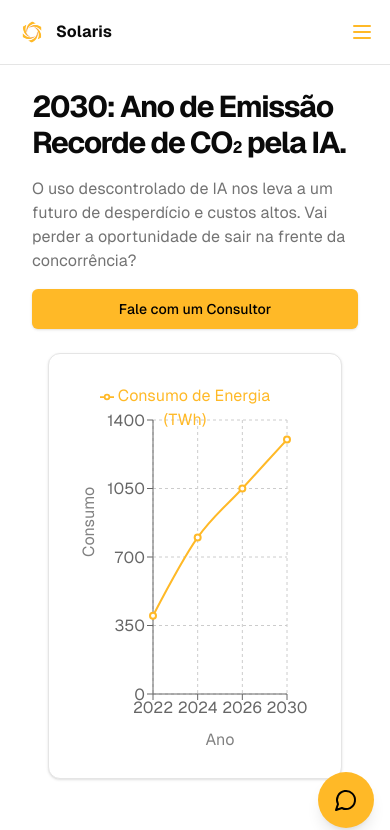
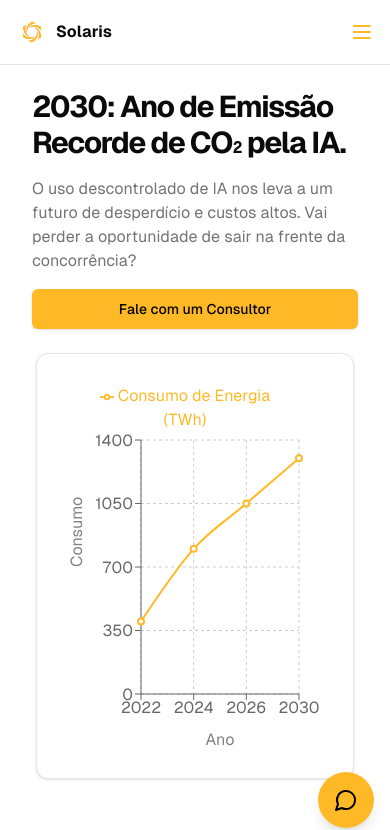
Before and after one commit to solarissolutions/landing-page, a Next.js app: page / in a window 390 px wide. Shown: the top 830 px of the page. Built offline with nearby package versions, Linux system fonts and the light colour scheme.

Commit message:
fix: adjust responsiveness

```diff
--- a/components/graphic.tsx
+++ b/components/graphic.tsx
@@ -11,7 +11,7 @@ const data = [
 export default function GlobalEnergyConsumo() {
   return (
     <section className="w-full">
-      <div className="container px-4 md:px-6">
+      <div className="container px-1 md:px-6">
         <Card>
           <CardContent>
             <div className="h-[400px] w-full">
@@ -21,7 +21,7 @@ export default function GlobalEnergyConsumo() {
                   <XAxis dataKey="year" label={{ value: 'Ano', position: 'bottom', offset: 10 }}/>
                   <YAxis label={{ value: 'Consumo', angle: -90, position: 'insideLeft', offset: -5 }}/>
                   <Tooltip />
-                  <Legend verticalAlign="top" height={36} />
+                  <Legend verticalAlign="top" height={56} offset={10}/>
                   <Line type="monotone" dataKey='Consumo de Energia (TWh)' stroke="#FFB927" strokeWidth={2} />
                 </LineChart>
               </ResponsiveContainer>
--- a/components/landing-page.tsx
+++ b/components/landing-page.tsx
@@ -93,10 +93,6 @@ export function LandingPageComponent() {
           >
             <div className="container flex flex-col h-full py-4">
               <div className="flex justify-between items-center mb-8">
-                <Link href="/" className="flex items-center space-x-2">
-                  <Image src="/logo.png" alt="Solaris Logo" width={32} height={32} />
-                  <span className="font-bold">Solaris</span>
-                </Link>
                 <button onClick={toggleMobileMenu} aria-label="Fechar menu">
                   <X className="h-6 w-6 text-[#FFB927]" />
                 </button>
```
